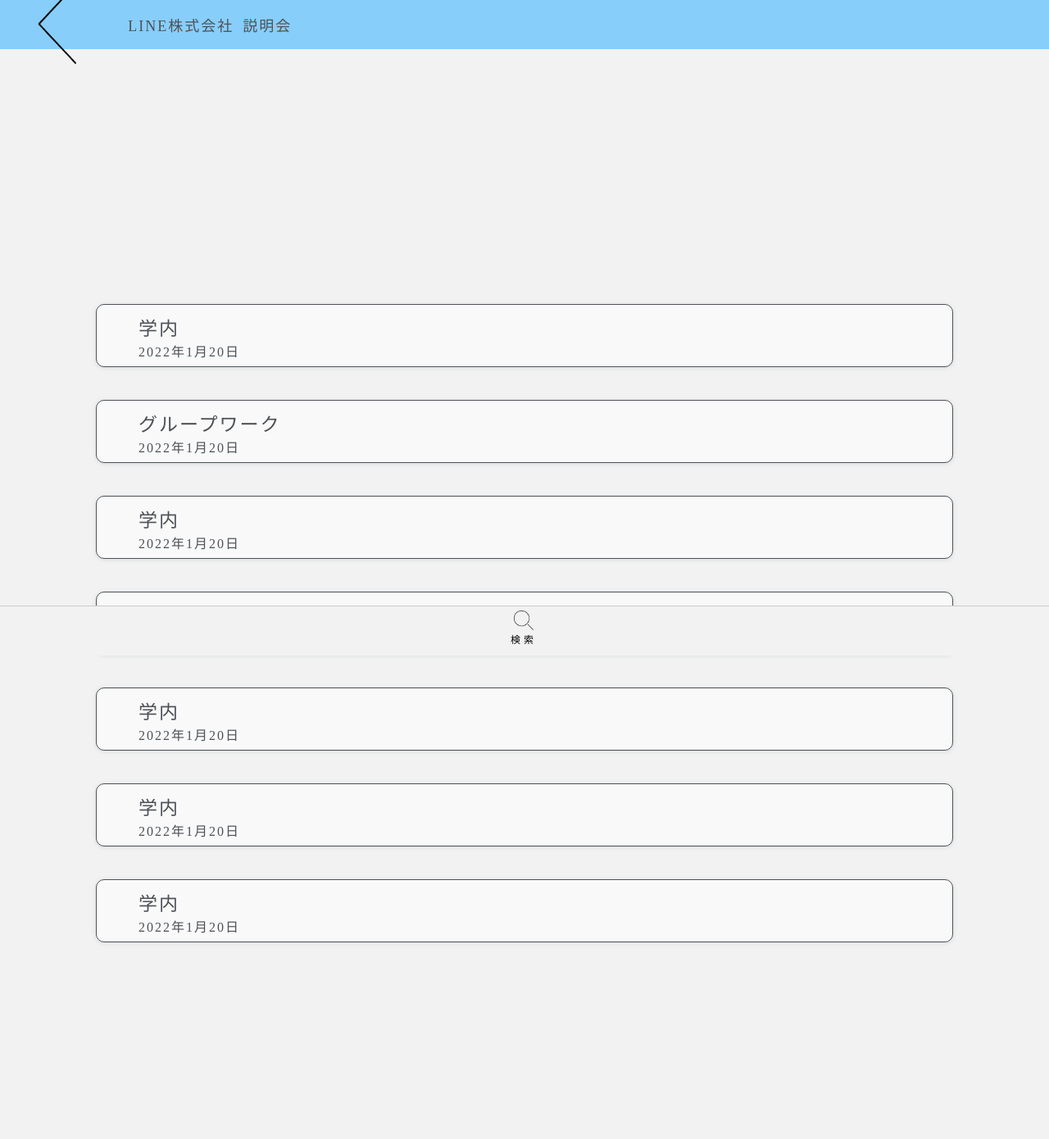
After one commit to tokutomieisu/findWorkReport, a PHP site: page /mb_findWorkReport.html in a window 1280 px wide. The commit adds this page. Shown: the top 1390 px of the page at 82% size. Run offline with PHP 8.4, Linux system fonts and the light colour scheme.

Commit message:
findWorkReport_mb.php

```diff
--- a/css/header_mb.css
+++ b/css/header_mb.css
@@ -22,8 +22,8 @@ header {
 }
 
 .h_text {
-    font-size: 25px;
-    letter-spacing: 6px;
+    font-size: 18px;
+    letter-spacing: 2px;
     color: #4d5156;
     width: 90%;
     margin-left: 5%;
--- a/css/searchResult_mb.css
+++ b/css/searchResult_mb.css
@@ -1,9 +1,8 @@
 @charset "UTF-8";
 
 /* 上書き用 */
-
 .text {
-    margin: 29% auto 0px auto;
+    margin: 29% auto 29% auto;
 }
 
 .panel {
@@ -17,6 +16,8 @@
     border-radius: 10px;
     background-color: #ffffff78;
     box-shadow: 0 1px 5px 0 rgb(161 182 191 / 40%);
+
+
 }
 
 .panel a {
@@ -26,6 +27,7 @@
     color: #4d5156;
     letter-spacing: 2px;
     font-size: 20px;
+    padding: 0px 4%;
 }
 
 span {
@@ -34,11 +36,10 @@ span {
     width: fit-content;
     height: 50%;
     line-height: normal;
+    font-size: 23px;
 }
 
-#notbtn a {
-    text-decoration: none;
-    color: white;
-    display: inline-block;
-    width: 100%;
+.date {
+    font-size: 16px;
+    margin-top: 6px;
 }
--- /dev/null
+++ b/mb_findWorkReport.html
@@ -0,0 +1,58 @@
+<!DOCTYPE html>
+<html lang="ja">
+
+<head>
+    <meta charset="UTF-8">
+    <meta http-equiv="X-UA-Compatible" content="IE=edge">
+    <meta name="viewport" content="width=device-width, initial-scale=1.0">
+    <link rel="stylesheet" type="text/css" href="css/base_mb.css">
+    <link rel="stylesheet" type="text/css" href="css/button_mb.css">
+    <link rel="stylesheet" type="text/css" href="css/header_mb.css">
+    <link rel="stylesheet" type="text/css" href="css/footer_mb.css">
+    <link rel="stylesheet" type="text/css" href="css/searchResult_mb.css">
+    <title>レポート選択</title>
+</head>
+
+<body>
+    <header>
+        <div class="headwrrap">
+            <div class="flex h_textarea">
+                <a href="mb_searchResult.html" class="backimg"><img src="img/back_mb.png" alt="back"></a>
+                <p class="h_text">LINE株式会社&ensp;説明会</p>
+            </div>
+
+        </div>
+    </header>
+    <section class="main">
+        <form action="searchResult.php" method="get">
+            <div class="text">
+
+                <p class="panel"><a href="#"><span>学内</span><span class="date">2022年1月20日</span></a></p>
+
+                <p class="panel"><a href="#"><span>グループワーク</span><span class="date">2022年1月20日</span></a></p>
+
+                <p class="panel"><a href="#"><span>学内</span><span class="date">2022年1月20日</span></a></p>
+
+                <p class="panel"><a href="#"><span>学内</span><span class="date">2022年1月20日</span></a></p>
+
+                <p class="panel"><a href="#"><span>学内</span><span class="date">2022年1月20日</span></a></p>
+
+                <p class="panel"><a href="#"><span>学内</span><span class="date">2022年1月20日</span></a></p>
+
+                <p class="panel"><a href="#"><span>学内</span><span class="date">2022年1月20日</span></a></p>
+
+
+            </div>
+        </form>
+        <footer>
+            <div class="footerwrrap">
+                <p class="icon"><a href="mb_search.html"><img src="img/search.png" alt=""></a></p>
+            </div>
+            <div class="footertext">
+                <p class="icontext">検索</p>
+            </div>
+        </footer>
+    </section>
+</body>
+
+</html>
```
Also changed, not shown: div_mb.php (+11 -6 lines), findWorkReport_mb.php (added, +101 -0 lines).
